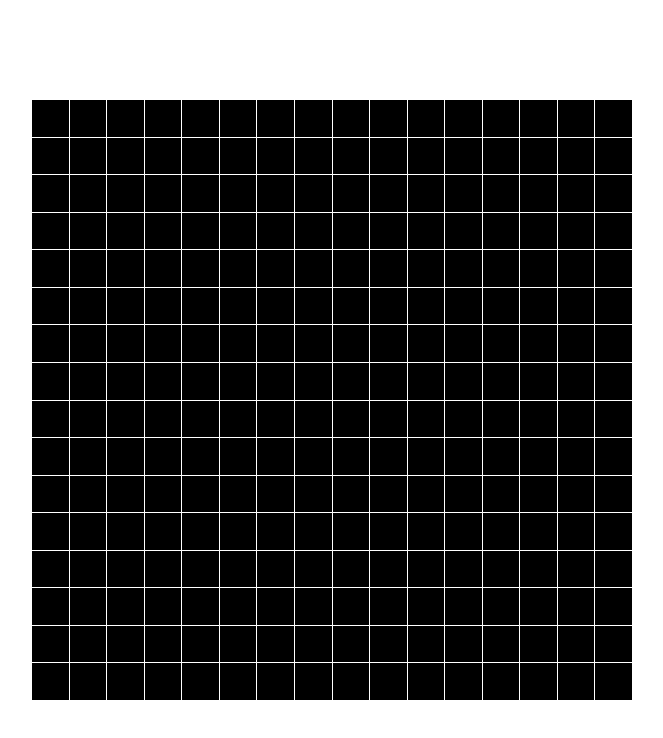
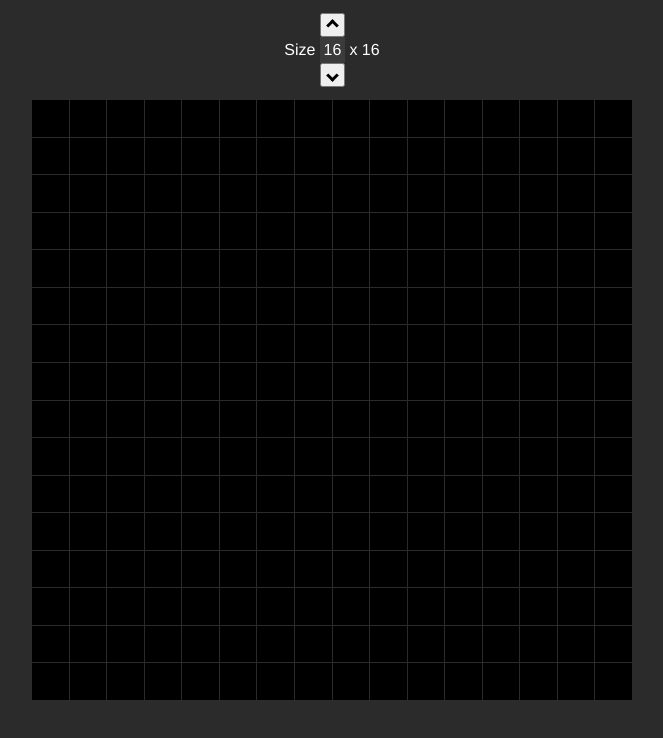
Before and after one commit to JamahlBoykin/odin-etch-a-sketch, a plain HTML site: page index.html in a window 1280 px wide. Shown: the whole page, without its empty margins (308-971 px from the left). Drawn offline with Linux system fonts and the light colour scheme.

Commit message:
Add grid size adjustment via arrow buttons

```diff
--- a/index.html
+++ b/index.html
@@ -12,6 +12,16 @@
   </head>
 
   <body>
+    <div class="size-container">
+      <button class="up-button"><i class="arrow up"></i></button>
+      <div class="inside-size-container">
+        <label for="size">Size</label>
+        <input id="txt" class="input-box" maxlength="3" spellcheck="false" value="16" oninput="this.value = this.value.replace(/[^0-9]/g, '').replace(/(\..*)\./g, '$1');"></input>
+        <span class="dimensions"></span>
+      </div>
+      <button class="down-button"><i class="arrow down"></i></button>
+    </div>
+
     <div class="grid-container">
       <div class="grid"></div>
     </div>
--- a/script.js
+++ b/script.js
@@ -1,7 +1,38 @@
 const grid = document.querySelector('.grid');
-createGrid();
+const input = document.querySelector('.input-box');
+const dimensions = document.querySelector('.dimensions');
+const upArrow = document.querySelector('.up-button');
+const downArrow = document.querySelector('.down-button');
 
-function createGrid(gridSize = 16) {
+upArrow.addEventListener('click', () => {
+  if (input.value != 100) {
+    input.value++;
+    resize();
+  }
+});
+
+downArrow.addEventListener('click', () => {
+  if (input.value != 1) {
+    input.value--;
+    resize();
+  }
+});
+
+resize();
+input.addEventListener("input", resize);
+
+function resize() {
+  if (Number(input.value) < 1) {
+    input.value = 1;
+  } else if (Number(input.value) > 100) {
+    input.value = 100;
+  }
+  dimensions.textContent = "x " + input.value;
+  input.style.width = dimensions.offsetWidth - 5 + "px";
+  createGrid(Number(input.value));
+}
+
+function createGrid(gridSize) {
   resetGrid();
   setDimensions(gridSize);
   createTiles(gridSize ** 2);
--- a/style.css
+++ b/style.css
@@ -30,10 +30,11 @@ html, body {
 body {
   -webkit-font-smoothing: antialiased;
   font-family: Helvetica, sans-serif;
+  background-color: #2b2b2b;
+  color: white;
 }
 
 .grid-container {
-  height: 100%;
   display: flex;
   justify-content: center;
   align-items: center;
@@ -49,3 +50,38 @@ body {
 .tile {
   background-color: black;
 }
+
+.input-box {
+  border: none;
+  outline: none;
+  text-align: center;
+  color: white;
+  background-color: #3b3b3b;
+  height: 3ch;
+  padding: 0;
+}
+
+.size-container {
+  display: flex;
+  flex-direction: column;
+  height: 100px;
+  justify-content: center;
+  align-items: center;
+}
+
+.arrow {
+  border: solid black;
+  border-width: 0 3px 3px 0;
+  display: inline-block;
+  padding: 3px;
+}
+
+.up {
+  transform: rotate(-135deg);
+  -webkit-transform: rotate(-135deg);
+}
+
+.down {
+  transform: rotate(45deg);
+  -webkit-transform: rotate(45deg);
+}
```
